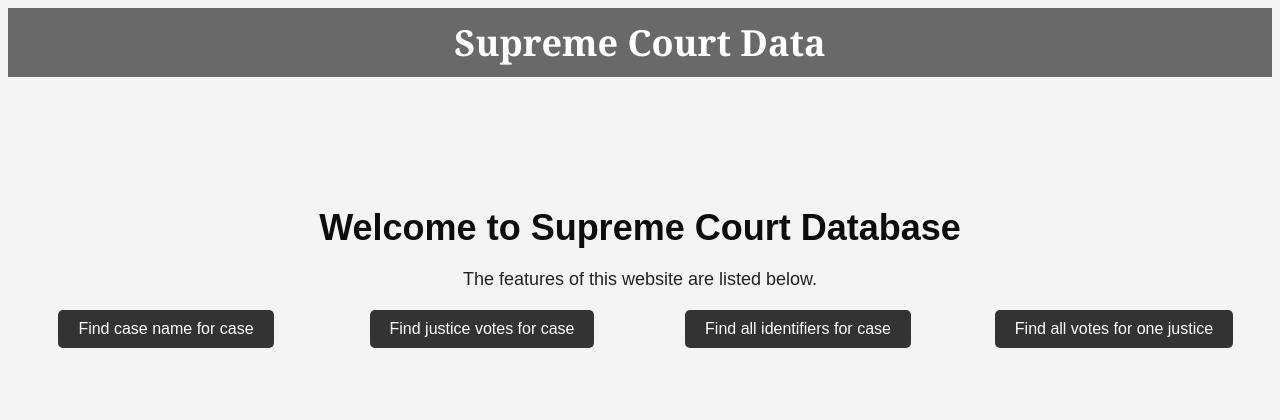
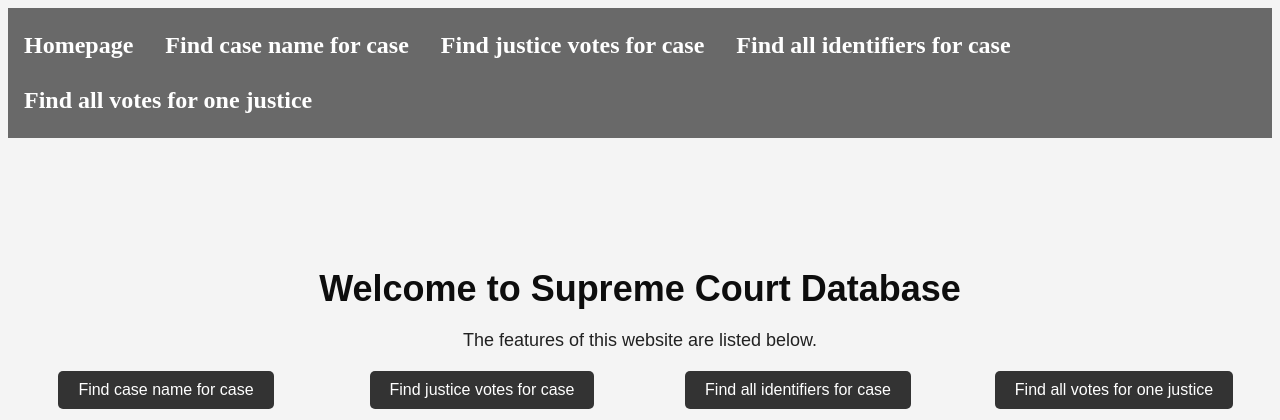
Before and after one commit to CS257-F23/team-project-f, a Flask app: page / in a window 1280 px wide. Shown: the top 420 px of the page. Run offline with Flask 3, Linux system fonts and the light colour scheme; parts of the project's set-up code (start-up, migrations or seed data) failed here and were passed over.

Commit message:
added nav bar for all pages

```diff
--- a/app.py
+++ b/app.py
@@ -7,7 +7,7 @@ app = Flask(__name__)
 @app.route('/')
 def homepage():
     # Define intermediate variables
-    title = "Supreme Court Data"
+    title = "Homepage"
     welcome_message = "Welcome to Supreme Court Database"
     website_description = "The features of this website are listed below."
     Find_case_name = "Find case name for case"
@@ -110,8 +110,12 @@ def came_name_displayer_page(function):
     if function not in ("case_name","justice_votes","case_identifiers","all_justice_votes"):
         abort(404)
 
-    title = "Supreme Court Data"
+    title = "Homepage"
     Developers = "Team F"
+    Find_case_name = "Find case name for case"
+    Find_justice_vote = "Find justice votes for case"
+    Find_case_identifier = "Find all identifiers for case"
+    Find_all_justice_votes = "Find all votes for one justice"
     search_query = request.args.get('search')
     func_url = "/"+function
     search_term = " by Case ID"
@@ -137,7 +141,11 @@ def came_name_displayer_page(function):
 
     return render_template('case_name_displayer.html', case_name_text=case_name_text,
                            function_text=func_text, function_url=func_url,
-                           title=title, Developers=Developers, query_text=query_text)
+                           title=title, Developers=Developers, query_text=query_text,
+                           Find_case_name=Find_case_name,
+                           Find_justice_vote=Find_justice_vote,
+                           Find_case_identifier=Find_case_identifier,
+                           Find_all_justice_votes=Find_all_justice_votes)
 
 
 @app.errorhandler(404)
@@ -149,9 +157,17 @@ def page_not_found(e):
 
     title = "Supreme Court Data"
     Developers = "Team F"
+    Find_case_name = "Find case name for case"
+    Find_justice_vote = "Find justice votes for case"
+    Find_case_identifier = "Find all identifiers for case"
+    Find_all_justice_votes = "Find all votes for one justice"
     not_found_msg = "Page not found. Please follow the buttons on the homepage by clicking the header."
 
-    return render_template('404.html', title=title, Developers=Developers, not_found_msg=not_found_msg)
+    return render_template('404.html', title=title, Developers=Developers, not_found_msg=not_found_msg,
+                           Find_case_name=Find_case_name,
+                           Find_justice_vote=Find_justice_vote,
+                           Find_case_identifier=Find_case_identifier,
+                           Find_all_justice_votes=Find_all_justice_votes)
 
 
 @app.errorhandler(500)
--- a/static/datastyle1.css
+++ b/static/datastyle1.css
@@ -10,22 +10,30 @@ header {
     background-color: #696969;
     color: #fff;
     padding: 10px 0;
-	transition: background-color 0.3s;
+}
+
+.navbar {
+    overflow: hidden;
+}
+
+.nav {
+    float: left;
+    font-family: 'Times New Roman', Times, serif;
+    display: block;
+    font-size: 24px;
+    font-weight: bold;
+    color: white;
+    text-align: center;
+    padding: 14px 16px;
+    text-decoration: none;
+}
+
+.nav:hover {
+    text-decoration: underline;
+    font-weight: bolder;
 }
 
 
-
-header:hover {
-    background-color: #333;
-}
-
-#WebTitle {
-    font-size: 36px;
-    color: #fff;
-    text-decoration: none;
-    font-family: Georgia, 'Times New Roman', Times, serif;
-    font-weight: bold;
-}
 
 /* style the container for about section and footers */
 .container {
--- a/templates/homepage.html
+++ b/templates/homepage.html
@@ -6,11 +6,16 @@
 		<link rel="stylesheet" href="{{ url_for('static', filename='datastyle1.css') }}">
 	</head>
 	<body>
-		<a href="/" id="WebTitle">
-            <header>
-                {{title}}
-            </header>
-        </a>
+		<header>
+			<div class="navbar">
+				<a href="/" class="nav">{{title}}	</a>
+				<a href="/case_name" class="nav">{{Find_case_name}}</a>
+				<a href="/justice_votes" class="nav">{{Find_justice_vote}}</a>
+				<a href="/case_identifiers" class="nav">{{Find_case_identifier}}</a>
+				<a href="/all_justice_votes" class="nav">{{Find_all_justice_votes}}</a>
+			</div>
+		</header>
+
 
 		<section id="main">
 			<h1>{{welcome_message}}</h1>
```
Also changed, not shown: templates/404.html (+7 -3 lines), templates/case_name_displayer.html (+9 -5 lines).
